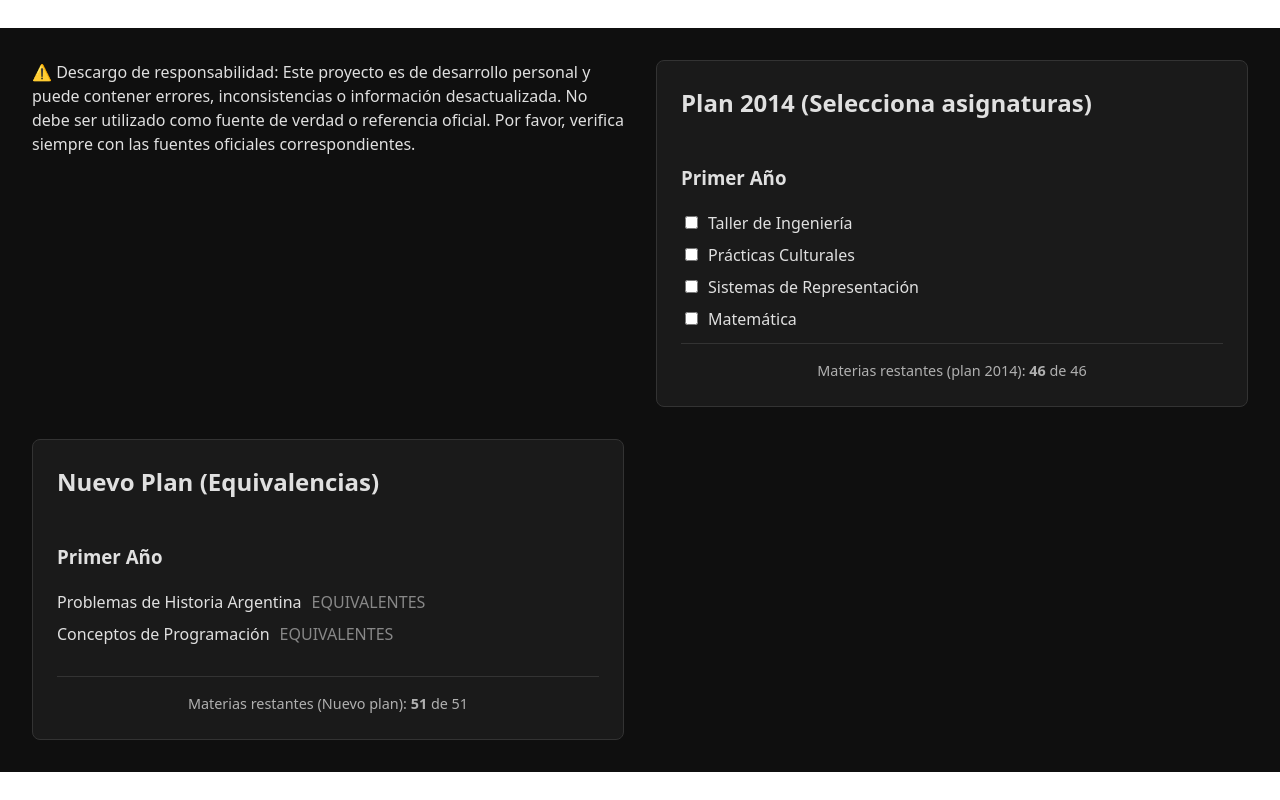
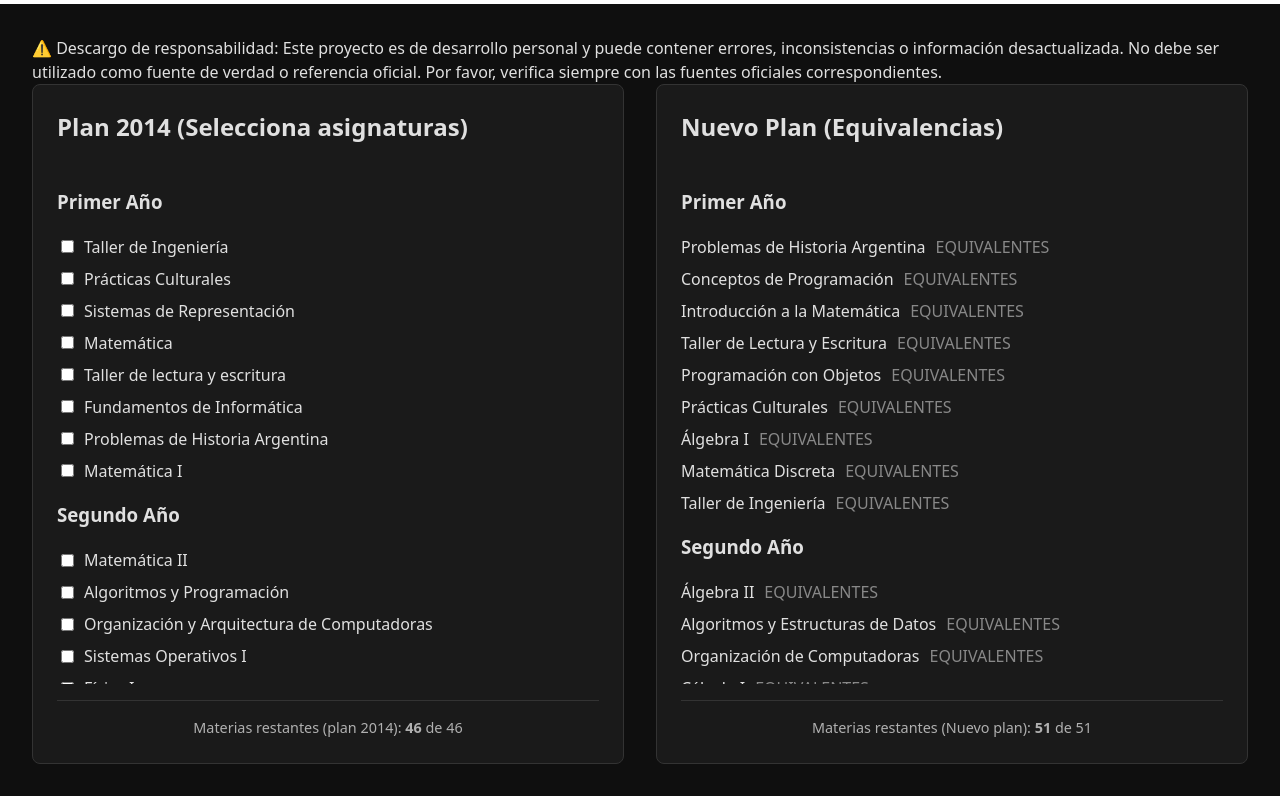
Before and after one commit to albornozgusti/UNAJ-equivalencias, a React (Vite) app: page / in a window 1280 px wide. Built offline with nearby package versions, Linux system fonts and the light colour scheme.

Commit message:
feat: add disclaimer message

```diff
--- a/src/App.jsx
+++ b/src/App.jsx
@@ -114,13 +114,14 @@ function App() {
     totalTituloIntermedio === checkedTituloIntermedio;
 
   return (
-    <div className="App">
+    <>
       <span>
         ⚠️ Descargo de responsabilidad: Este proyecto es de desarrollo personal
         y puede contener errores, inconsistencias o información desactualizada.
         No debe ser utilizado como fuente de verdad o referencia oficial. Por
         favor, verifica siempre con las fuentes oficiales correspondientes.
       </span>
+      <div className="App">
         <div>
           <h2>Plan 2014 (Selecciona asignaturas)</h2>
           <div className="list-content">
@@ -196,8 +197,8 @@ function App() {
             )}
           </div>
           <div className="list-counter">
-          Materias restantes (Nuevo plan): <strong>{remainingNuevoPlan}</strong>{" "}
-          de {totalNuevoPlan}
+            Materias restantes (Nuevo plan):{" "}
+            <strong>{remainingNuevoPlan}</strong> de {totalNuevoPlan}
           </div>
           {tituloIntermedioCompleted && (
             <div className="titulo-intermedio-message">
@@ -206,6 +207,7 @@ function App() {
           )}
         </div>
       </div>
+    </>
   );
 }
 
```
Lines whose indentation alone changed are shown as unchanged.
